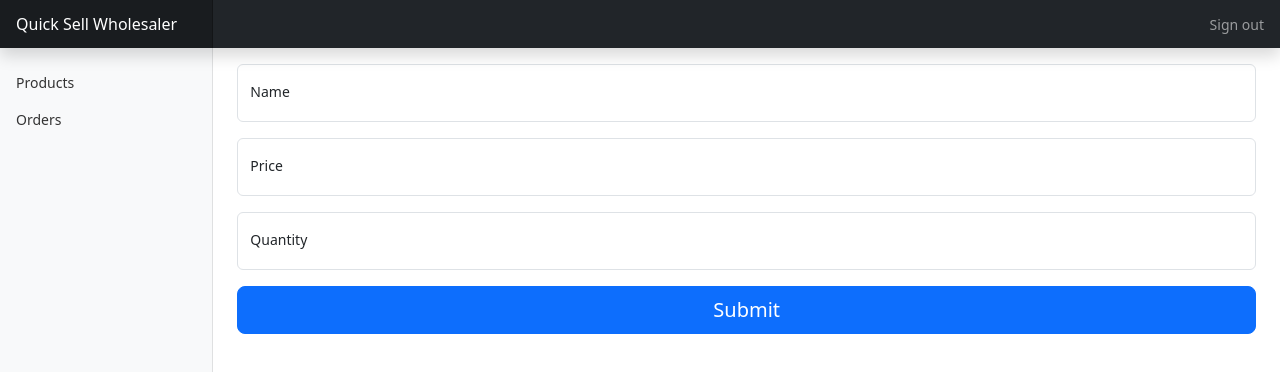
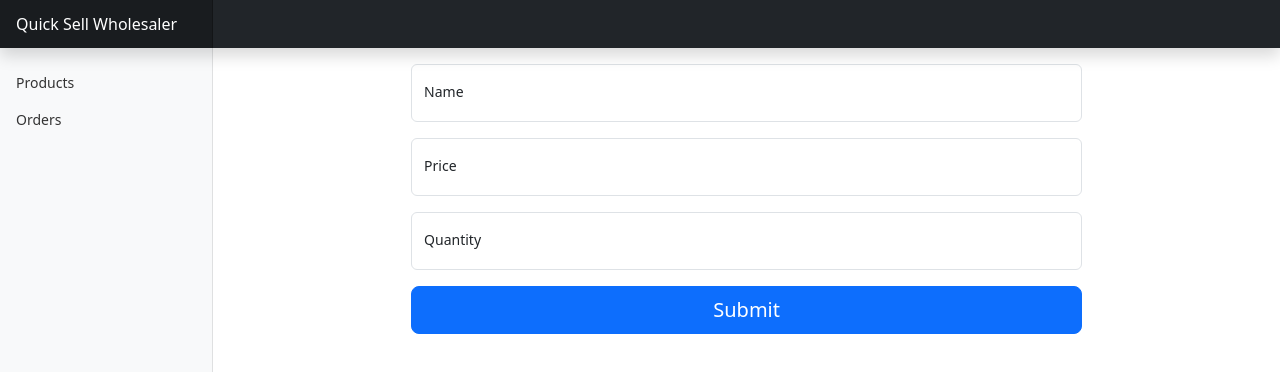
Before and after one commit to guptavishu1000/Quick-Sell-Wholesaler, a React (Create React App) app in the folder frontend/: page /create in a window 1280 px wide. Shown: the top 372 px of the page. Built offline with nearby package versions, Linux system fonts and the light colour scheme.

Commit message:
Added Responsiveness

```diff
--- a/frontend/src/components/Orders.js
+++ b/frontend/src/components/Orders.js
@@ -81,7 +81,7 @@ export const Orders = () => {
 
             <form onSubmit={submit}>
                 <div className="row g-3">
-                    <div className="col-sm-6">
+                    <div className="col-md-6">
                         <label className="form-label">Product</label>
                         <select className="form-select"
                                 value={selectedProductId}
@@ -95,7 +95,7 @@ export const Orders = () => {
                         </select>
                     </div>
 
-                    <div className="col-sm-6">
+                    <div className="col-md-6">
                         <label className="form-label">Quantity</label>
                         <input type="number"
                                className="form-control"
--- a/frontend/src/components/Products.js
+++ b/frontend/src/components/Products.js
@@ -81,8 +81,8 @@ export const Products = () => {
                                 </tr>
                             ))
                         ) : (
-                            products.map(product => {
-                                return <tr key={product.id}>
+                            products.map(product => (
+                                <tr key={product.id}>
                                     <td>{product.id}</td>
                                     <td>{product.name}</td>
                                     <td>{product.price}</td>
@@ -95,7 +95,7 @@ export const Products = () => {
                                         </a>
                                     </td>
                                 </tr>
-                            })
+                            ))
                         )}
                     </tbody>
                 </table>
--- a/frontend/src/components/ProductsCreate.js
+++ b/frontend/src/components/ProductsCreate.js
@@ -21,7 +21,9 @@ export const ProductsCreate = () => {
     }
 
     return <Wrapper>
-        <form className="mt-3" onSubmit={submit}>
+        <div className="row mt-3">
+            <div className="col-md-8 offset-md-2">
+                <form onSubmit={submit}>
                     <div className="form-floating pb-3">
                         <input className="form-control" placeholder="Name"
                             onChange={e => setName(e.target.value)}
@@ -45,5 +47,7 @@ export const ProductsCreate = () => {
 
                     <button className="w-100 btn btn-lg btn-primary" type="submit">Submit</button>
                 </form>
+            </div>
+        </div>
     </Wrapper>
 }
--- a/frontend/src/components/Wrapper.js
+++ b/frontend/src/components/Wrapper.js
@@ -4,12 +4,9 @@ export const Wrapper = props => {
     return <>
         <header className="navbar navbar-dark sticky-top bg-dark flex-md-nowrap p-0 shadow">
             <Link className="navbar-brand col-md-3 col-lg-2 me-0 px-3" to="/">Quick Sell Wholesaler</Link>
-
-            <div className="navbar-nav">
-                <div className="nav-item text-nowrap">
-                    <a className="nav-link px-3" href="#">Sign out</a>
-                </div>
-            </div>
+            <button className="navbar-toggler position-absolute d-md-none collapsed" type="button" data-bs-toggle="collapse" data-bs-target="#sidebarMenu" aria-controls="sidebarMenu" aria-expanded="false" aria-label="Toggle navigation">
+                <span className="navbar-toggler-icon"></span>
+            </button>
         </header>
 
         <div className="container-fluid">
```
Lines whose indentation alone changed are shown as unchanged.
